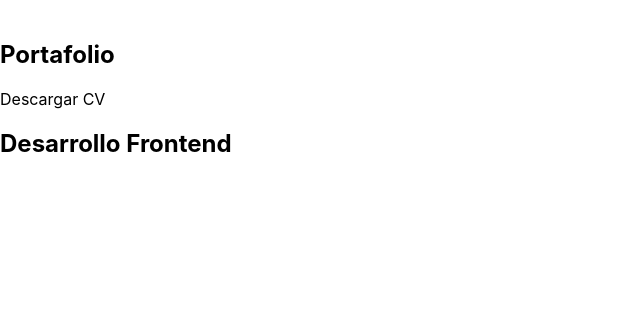
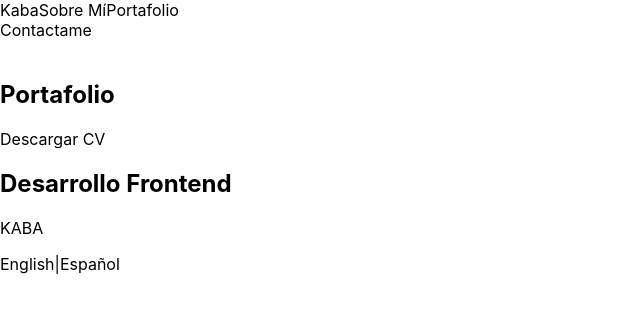
Before and after one commit to KabaProject/kaba-project, a Next.js app: page /portfolio in a window 1280 px wide. Shown: the top 312 px of the page, without its empty margins (0-640 px from the left). Built offline with nearby package versions, Linux system fonts and the light colour scheme.

Commit message:
Create reusable html components
Create Cut.js to add funny transition between sections

Create Footer.js to add a common footer

Create Nav.js to add a main static nav

Add the new components to the pages

```diff
--- /dev/null
+++ b/components/cut.js
@@ -0,0 +1,8 @@
+const Cut = ({up}) => {
+    return (
+        <div className={`cut ${up ? 'cut--up' : null}`}>
+        </div>
+    )
+}
+
+export default Cut
--- /dev/null
+++ b/components/footer.js
@@ -0,0 +1,25 @@
+const Footer = () => {
+    return(
+        <footer className="footer">
+            <a href="" className="brand">
+                KABA
+            </a>
+            <p className="copyright">
+
+            </p>
+            <div className="languages">
+                <a href="" className="language">
+                    English
+                </a>
+                <span className="divisor">
+                    |
+                </span>
+                <a href="" className="language">
+                    Español
+                </a>
+            </div>
+        </footer>
+    )
+}
+
+export default Footer
--- /dev/null
+++ b/components/nav.js
@@ -0,0 +1,20 @@
+const Nav = () => {
+
+    return(
+        <nav className="nav" aria-label="Main Navbar">
+            <div className="nav__left">
+                <a href="" className="nav__brand">
+                    Kaba
+                </a>
+                <a href="" className="nav__link">Sobre Mí</a>
+                <a href="" className="nav__link">Portafolio</a>
+            </div>
+            <div className="nav__right">
+                <a href="" className="nav__contact button-secondary">Contactame</a>
+            </div>
+        </nav>
+    )
+
+}
+
+export default Nav
--- a/pages/portfolio.js
+++ b/pages/portfolio.js
@@ -1,3 +1,7 @@
+import Nav from "../components/nav"
+import Cut from "../components/cut"
+import Footer from "../components/footer"
+
 const Portfolio = () => {
     return(
         <>
@@ -5,6 +9,7 @@ const Portfolio = () => {
             {/* HEADER */}
             <header className="header">
                 {/* NAV COMPONENT */}
+                <Nav/>
                 {/* CONTENT */}
                 <section className="header__content">
                     <div className="header__stack">
@@ -27,6 +32,9 @@ const Portfolio = () => {
                 </section>
             </header>
 
+            {/* CUT UP */}
+            <Cut className="bg-primary" up/>
+
             <main className="main">
                 <section className="projects">
                     <h2 className="projects__title">
@@ -38,7 +46,12 @@ const Portfolio = () => {
                 </section>
                 {/* CONTACT SECTION */}
             </main>
+
+            {/* CUT DOWN */}
+            <Cut className="bg-primary"/>
+
             {/* FOOTER */}
+            <Footer/>
         </>
     )
 }
```
Also changed, not shown: pages/index.js (+21 -3 lines), pages/projects/[id].js (+14 -0 lines).
